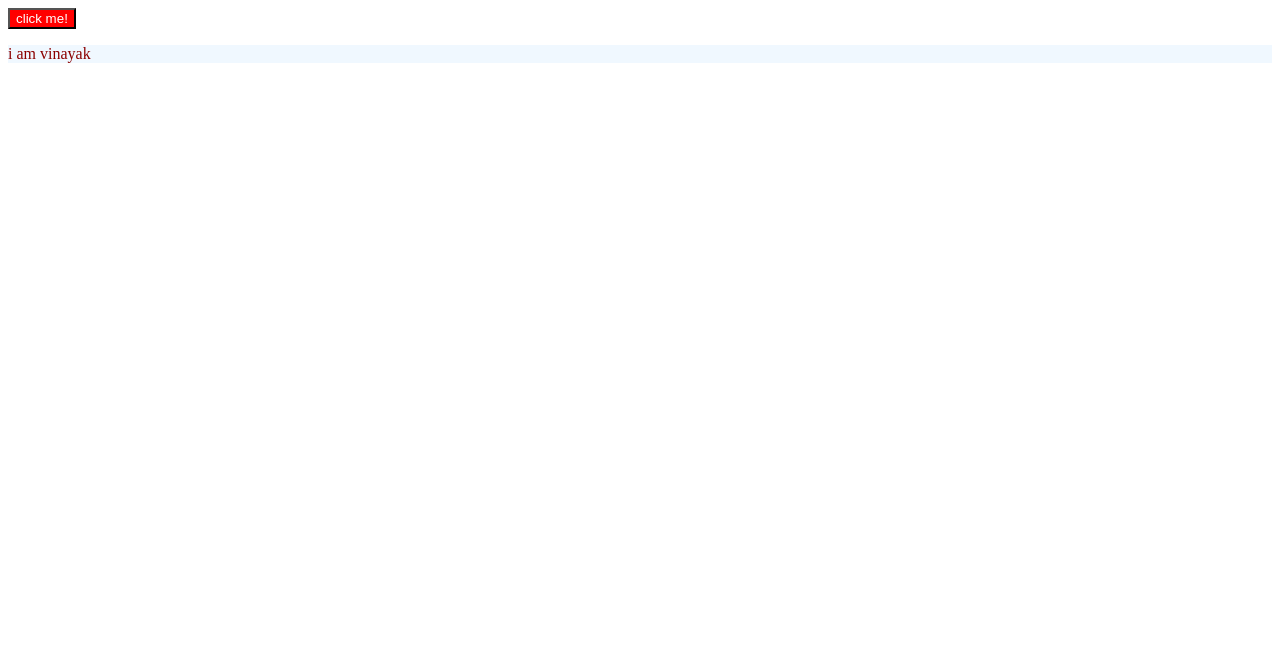
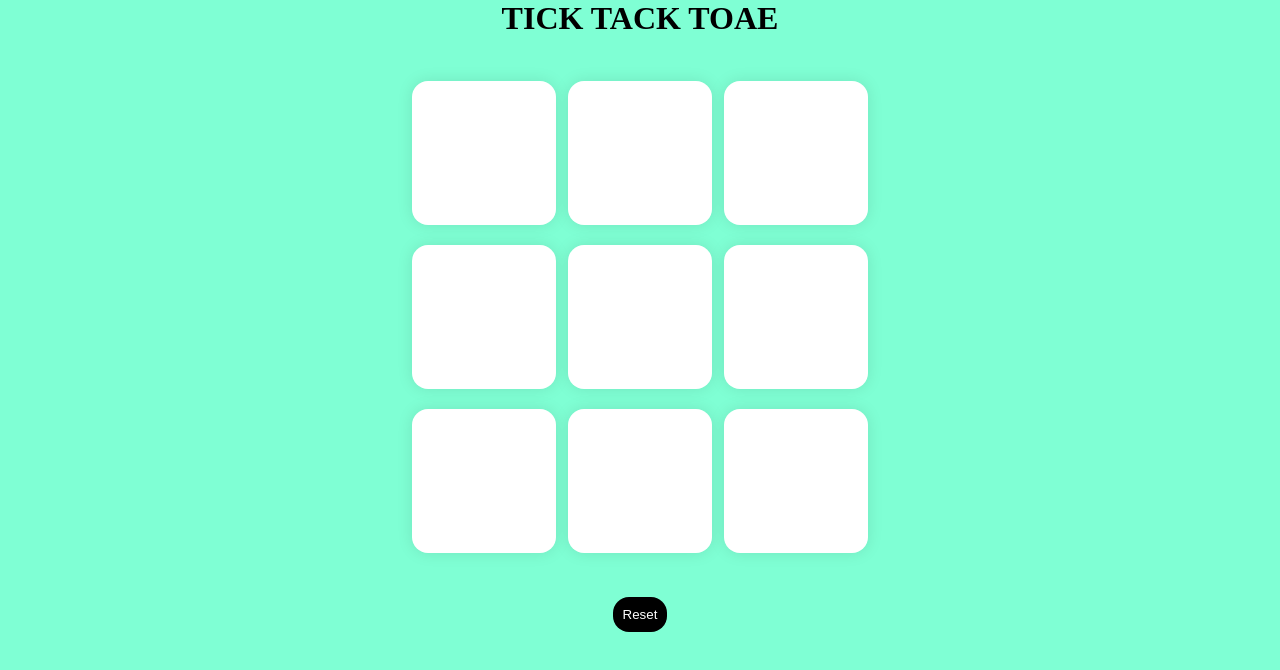
Before and after one commit to vinyyyyyyya/Javascript_learning, a plain HTML site: page index.html in a window 1280 px wide. Drawn offline with Linux system fonts and the light colour scheme.

Commit message:
new game

```diff
--- a/Dom.js
+++ b/Dom.js
@@ -1,8 +1,54 @@
-// Document object mode
-let el = document.createElement("button");
-el.innerText = "click me!";
-el.style.backgroundColor = "red";
-el.style.color = "white";
-document.body.prepend(el);
-let para = document.querySelector("p");
-para.classList.add("newclass");
+let boxes = document.querySelectorAll(".box");
+let resetBtn = document.getElementById("rstbtn");
+let turno = true;
+let winningPattern = [
+  [0, 1, 2],
+  [0, 3, 6],
+  [0, 4, 8],
+  [1, 4, 7],
+  [2, 5, 8],
+  [2, 4, 6],
+  [3, 4, 5],
+  [6, 7, 8],
+];
+
+boxes.forEach((box) => {
+  box.addEventListener("click", () => {
+    if (turno) {
+      box.innerText = "O";
+      box.setAttribute("disabled", true);
+      turno = false;
+    } else {
+      box.innerText = "X";
+      box.setAttribute("disabled", true);
+      turno = true;
+    }
+
+    checkWinner();
+  });
+});
+
+const checkWinner = () => {
+  for (const pattern of winningPattern) {
+    let pos1 = boxes[pattern[0]].innerText;
+    let pos2 = boxes[pattern[1]].innerText;
+    let pos3 = boxes[pattern[2]].innerText;
+    if (pos1 && pos2 && pos3) {
+      if (pos1 === pos2 && pos2 === pos3) {
+        console.log(`winner is ${pos1}`);
+        var winner = document.createElement("p");
+        winner.innerText = `winner is ${pos1}`;
+        winner.style.fontSize = "40px";
+        winner.style.marginTop="20px"
+        document.body.append(winner);
+      }
+    }
+  }
+};
+
+resetBtn.addEventListener("click", () => {
+  boxes.forEach((box) => {
+    box.innerText = "";
+    box.disabled = false;
+  });
+});
--- a/index.html
+++ b/index.html
@@ -4,10 +4,30 @@
     <meta charset="UTF-8" />
     <meta name="viewport" content="width=device-width, initial-scale=1.0" />
     <link rel="stylesheet" href="style.css" />
-    <title>JS Learning</title>
+    <title>Tic tak toe</title>
   </head>
   <body>
-    <p class="content">i am vinayak</p>
+    <main>
+      <h1>TICK TACK TOAE</h1>
+      <div class="container">
+
+        <div class="game">
+          <button class="box"></button>
+
+          <button class="box"></button>
+
+          <button class="box"></button>
+
+          <button class="box"></button>
+          <button class="box"></button>
+          <button class="box"></button>
+          <button class="box"></button>
+          <button class="box"></button>
+          <button class="box"></button>
+        </div>
+      </div>
+      <button id="rstbtn">Reset</button>
+    </main>
     <script src="Dom.js"></script>
   </body>
 </html>
--- a/style.css
+++ b/style.css
@@ -1,6 +1,45 @@
-.content{
-  color: darkred;
+*{
+    margin: 0;
+    padding: 0;
 }
-.newclass{
-  background-color: aliceblue;
+
+body{
+    background-color: aquamarine;
+    text-align: center;
 }
+
+.container{
+    height: 70vh;
+    display: flex;
+    justify-content: center;
+    align-items: center;
+}
+
+.game{
+    height: 60vmin;
+    width: 60vmin;
+    display: flex;
+    flex-wrap: wrap;
+    justify-content: center;
+    align-items: center;
+    gap: 1.5vmin;
+}
+
+.box{
+    height: 18vmin;
+    width: 18vmin;
+    border-radius: 1rem;
+    border: none;
+    box-shadow: 0 0 1rem rgba(0, 0, 0, 0.1);
+    font-size: 8vmin;
+    color: brown;
+    background-color: white;
+}
+
+#rstbtn{
+    padding: 10px;
+    background-color:black;
+    color: white;
+    border-radius: 1rem;
+    border: none;
+}
```
